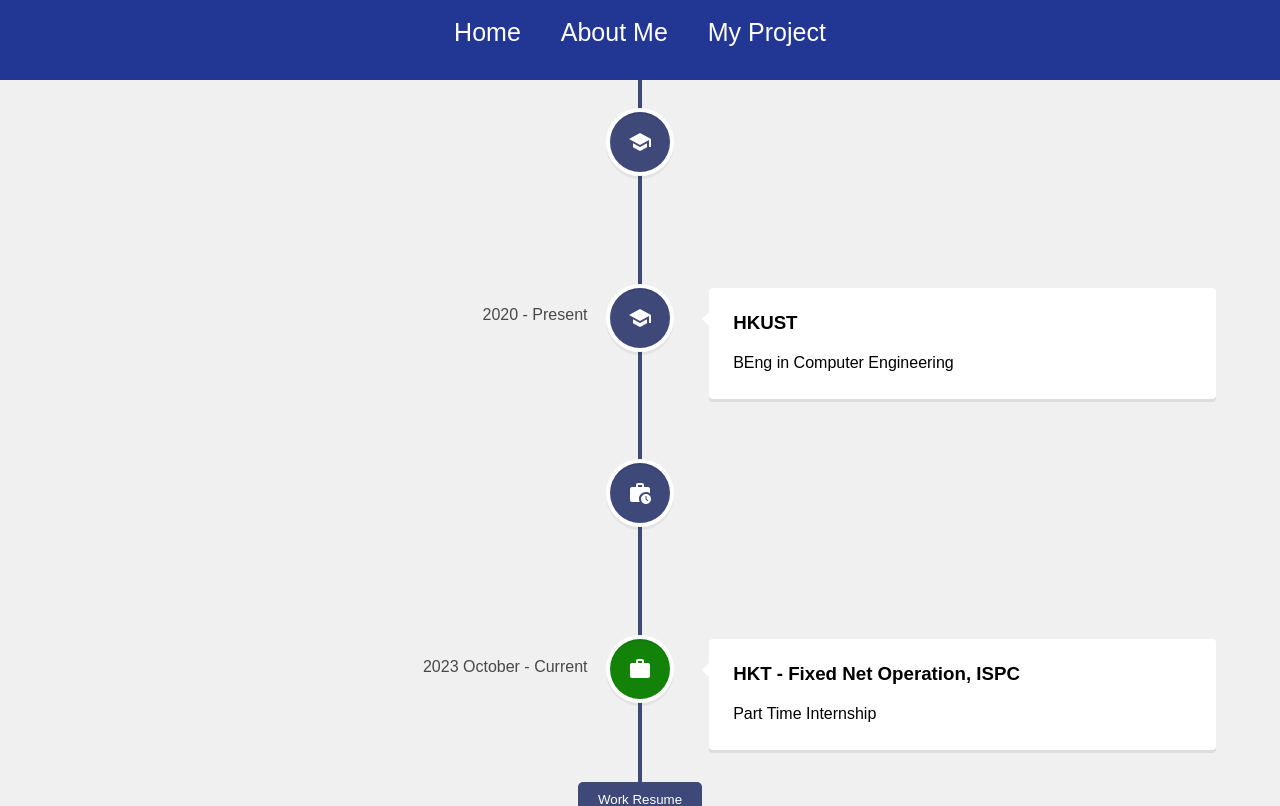
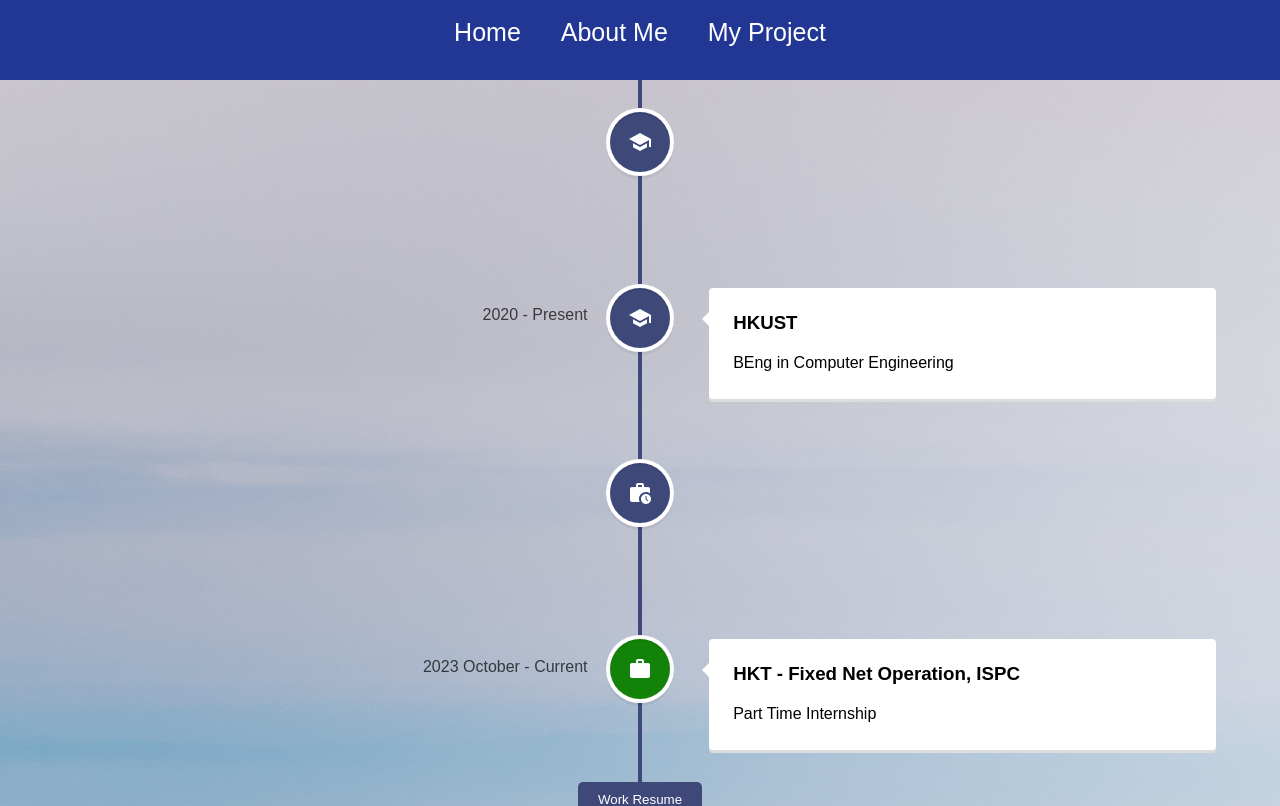
Before and after one commit to hillhc/MyPro, a React (Create React App) app: page /about in a window 1280 px wide. Shown: the top 806 px of the page. Built offline with nearby package versions, Linux system fonts and the light colour scheme.

Commit message:
Material fix

```diff
--- a/src/pages/Project.js
+++ b/src/pages/Project.js
@@ -7,13 +7,6 @@ function Project() {
   return (
     <div className="Project">
       <Card>
-        <CardMedia
-          component="img"
-          src={projectImage}
-          alt="Project Image"
-          height="200"
-          style={{ objectFit: "cover" }}
-        />
         <CardContent>
           <Typography variant="h4" component="div">
             Project List
@@ -38,6 +31,8 @@ function Project() {
                 The project also involves the design and building of a backend system structure and the use of LoRaWAN technology to transmit parking space availability information to
                 the backend, which can then be used to inform drivers of available parking spaces.
                 <br /><br />
+                <img src={projectImage} alt="Project Image" style={{ width: "100%", maxHeight: "200px", objectFit: "cover" }} />
+                <br /><br />
                 The project is currently in the development stage. More details about the project can be found at:
                 <a href="http://eek123.ust.hk/SmartCarpark" style={{ textDecoration: "none", color: "blue" }}>http://eek123.ust.hk/SmartCarpark</a>
               </Typography>
@@ -50,4 +45,5 @@ function Project() {
   );
 }
 
+
 export default Project;
--- a/src/pages/about.js
+++ b/src/pages/about.js
@@ -6,9 +6,16 @@ import WorkHistoryIcon from '@mui/icons-material/WorkHistory';
 import WorkIcon from '@mui/icons-material/Work';
 import myResume from "../resource/resume.pdf"
 import myResume2 from "../resource/resume2.pdf"
+import backgroundabout from "../resource/backgroundabout.jpg"
 
 function About() {
   return(
+    <div className="About" style={{
+      backgroundImage: `url(${backgroundabout})`,
+      backgroundSize: 'cover',
+      backgroundPosition: 'center center',
+      minHeight: '200vh'
+    }}>
       <div className="Experience">
         <VerticalTimeline lineColor='#3e497a'>
           <VerticalTimelineElement
@@ -69,6 +76,7 @@ function About() {
           }}>Academic Resume</button>
         </a>
       </div>
+    </div>
   )
 }
 
--- a/src/styles/about.css
+++ b/src/styles/about.css
@@ -1,3 +1,4 @@
+
   .photo {
     width: 200px;
     height: 200px;
@@ -15,13 +16,3 @@
     flex: 1;
     margin-left: 50px;
   }
-
-.About {
-  flex: 1;
-  background-image: url("../resource/backgroundabout.jpg");
-  background-size: cover;
-  background-position: center center;
-  display: flex;
-  flex-direction: column;
-  align-items: center; /* Add this to center the content horizontally */
-}
```
Lines whose indentation alone changed are shown as unchanged.
